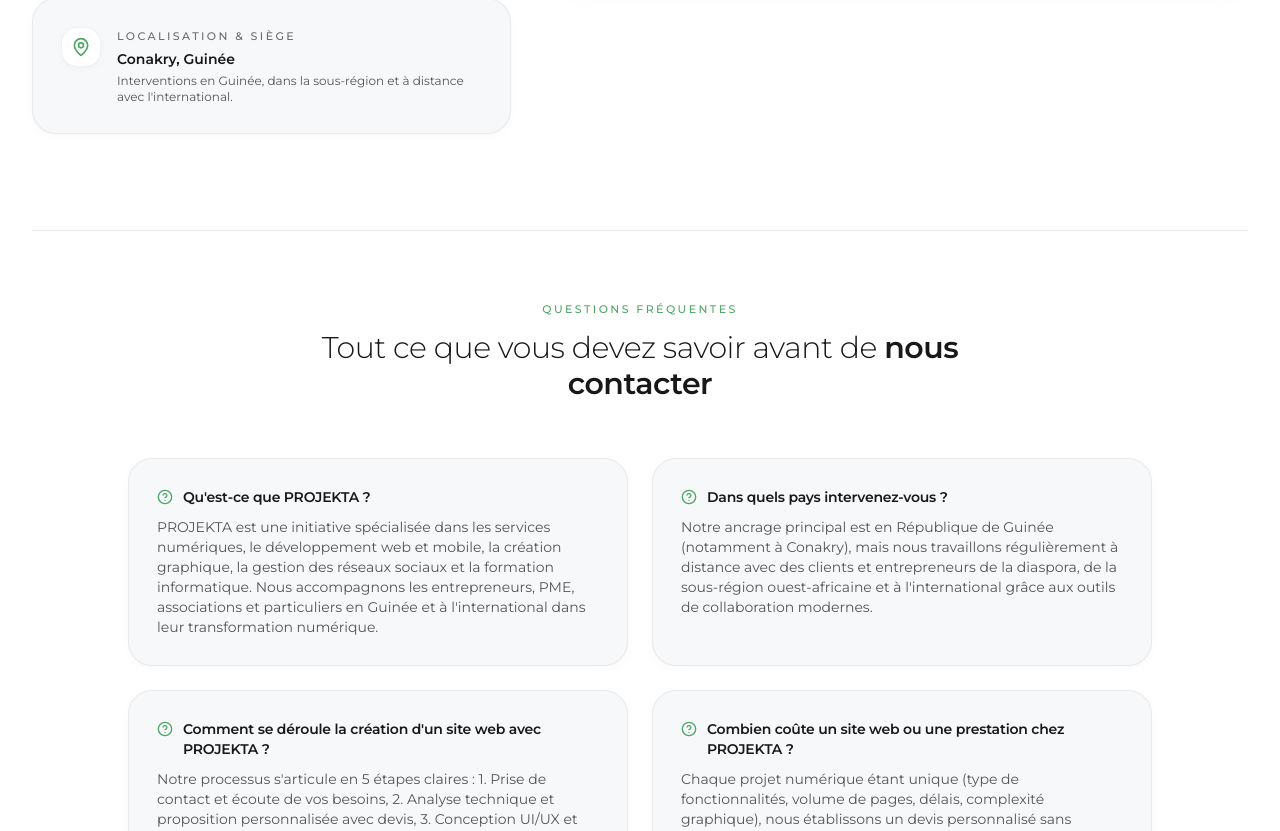
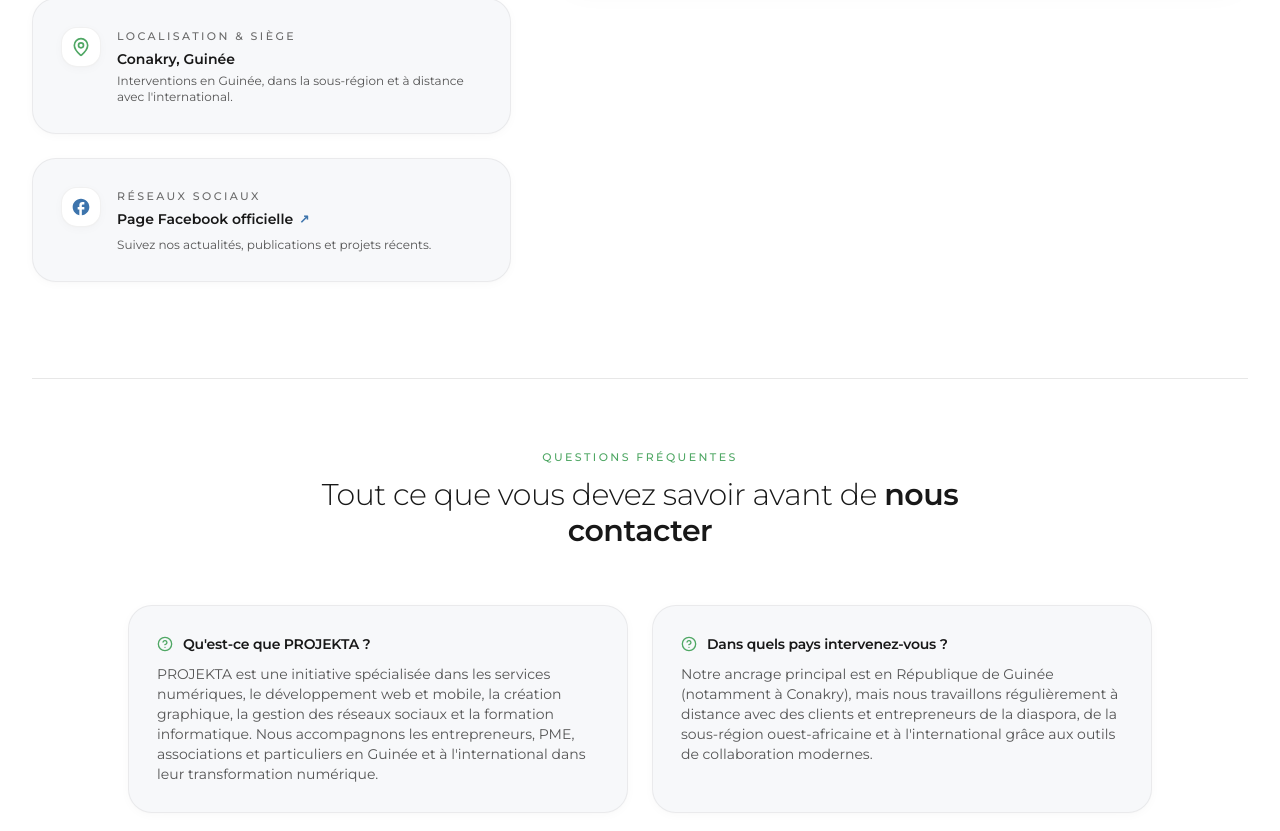
Before and after one commit to sorail742/projekta, a Next.js app: page /contact in a window 1280 px wide. Shown: the part 1089-1920 px from the top of the page. Built offline with nearby package versions, Linux system fonts and the light colour scheme; no server answers.

Commit message:
feat(social): add verified facebook page link to company data, footer and contact page

```diff
--- a/src/app/contact/page.tsx
+++ b/src/app/contact/page.tsx
@@ -133,6 +133,36 @@ export default function ContactPage() {
                   </div>
                 </div>
               </StaggerCard>
+
+              {/* Carte Réseaux Sociaux (Facebook officiel) */}
+              {COMPANY_INFO.socialLinks.facebook && (
+                <StaggerCard>
+                  <div className="p-7 rounded-3xl bg-surface-muted border border-ink/[0.06] shadow-soft hover:shadow-card hover:-translate-y-[3px] transition-all duration-300 flex items-start gap-4">
+                    <div className="h-10 w-10 rounded-2xl bg-white border border-ink/[0.06] text-secondary flex items-center justify-center shrink-0 shadow-soft">
+                      <svg viewBox="0 0 24 24" fill="currentColor" className="h-5 w-5 text-secondary">
+                        <path d="M22 12c0-5.52-4.48-10-10-10S2 6.48 2 12c0 4.84 3.44 8.87 8 9.8V15H8v-3h2V9.5C10 7.57 11.57 6 13.5 6H16v3h-2c-.55 0-1 .45-1 1v2h3v3h-3v6.95c5.05-.5 9-4.76 9-9.95z" />
+                      </svg>
+                    </div>
+                    <div className="space-y-1">
+                      <h4 className="tagline-label text-[10px] text-ink-light">
+                        Réseaux Sociaux
+                      </h4>
+                      <a
+                        href={COMPANY_INFO.socialLinks.facebook}
+                        target="_blank"
+                        rel="noopener noreferrer"
+                        className="text-sm font-semibold text-ink hover:text-secondary transition-colors duration-250 inline-flex items-center gap-1.5"
+                      >
+                        Page Facebook officielle
+                        <span className="text-xs text-secondary">↗</span>
+                      </a>
+                      <p className="text-xs text-ink-muted font-normal">
+                        Suivez nos actualités, publications et projets récents.
+                      </p>
+                    </div>
+                  </div>
+                </StaggerCard>
+              )}
             </StaggerGrid>
           </div>
 
--- a/src/data/company.ts
+++ b/src/data/company.ts
@@ -57,7 +57,7 @@ export const COMPANY_INFO: CompanyInfo = {
     label: "Conakry, République de Guinée (Interventions locales & internationales)",
   },
   socialLinks: {
-    // Liens réseaux sociaux réservés aux pages certifiées et confirmées par l'équipe
+    facebook: "https://www.facebook.com/profile.php?id=61592034988843",
   },
   metrics: [
     {
```
Also changed, not shown: 1 other file (tests, documents, lock files or other folders).
